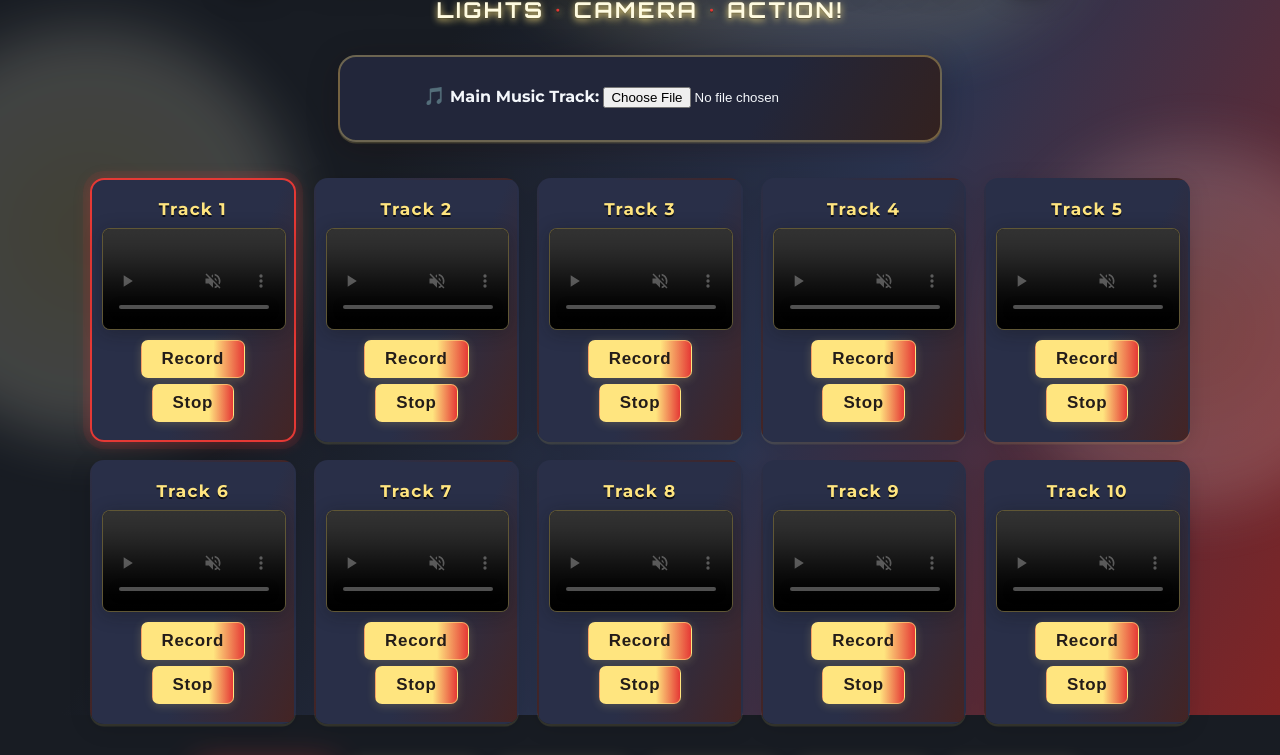
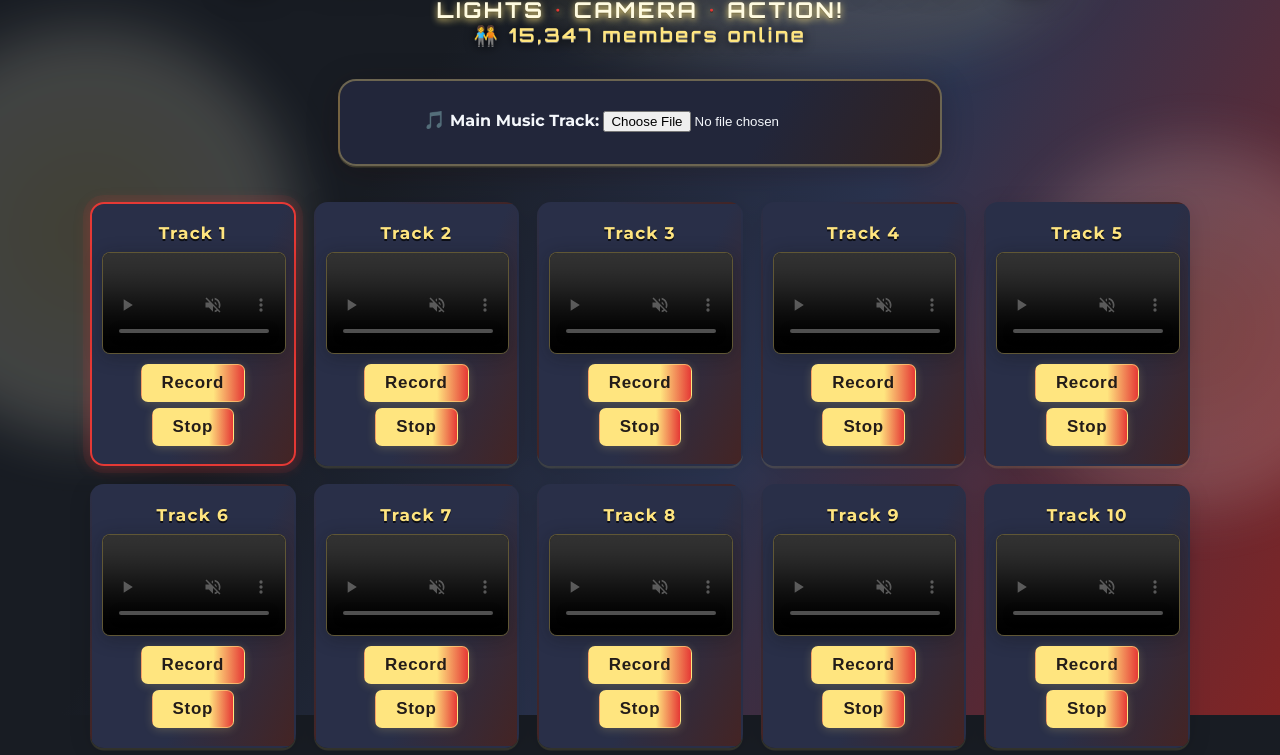
Before and after one commit to bernardogarciaofficial/fastcutvideoswitcher, a plain HTML site: page index.html in a window 1280 px wide. Shown: the part 85-840 px from the top of the page. Drawn offline with Linux system fonts and the light colour scheme.

Commit message:
Add video file upload option for tracks 2, 4, 7, and 9; implement animated members login counter; enhance color theme for a more vibrant and cinematic platform look  - Added upload video button for tracks 2, 4, 7, and 9 to support theme music videos - Members login counter with animation in top right corner - Revamped color palette with deep blues, reds, and purples for a bold Hollywood set vibe - Preserved and enhanced all previous Hollywood/studio theme UI and controls

```diff
--- a/index.html
+++ b/index.html
@@ -18,6 +18,10 @@
     <h2>FastCut Music Video Switcher</h2>
     <span class="clapperboard-icon">🎬</span>
     <div class="lights-action">LIGHTS <span class="dot">•</span> CAMERA <span class="dot">•</span> ACTION!</div>
+    <div class="members-counter" id="membersCounter">
+      <span class="counter-icon">🧑‍🤝‍🧑</span>
+      <span id="membersCountNumber">15,347</span> members online
+    </div>
   </header>
 
   <div class="audio-track-block">
```
